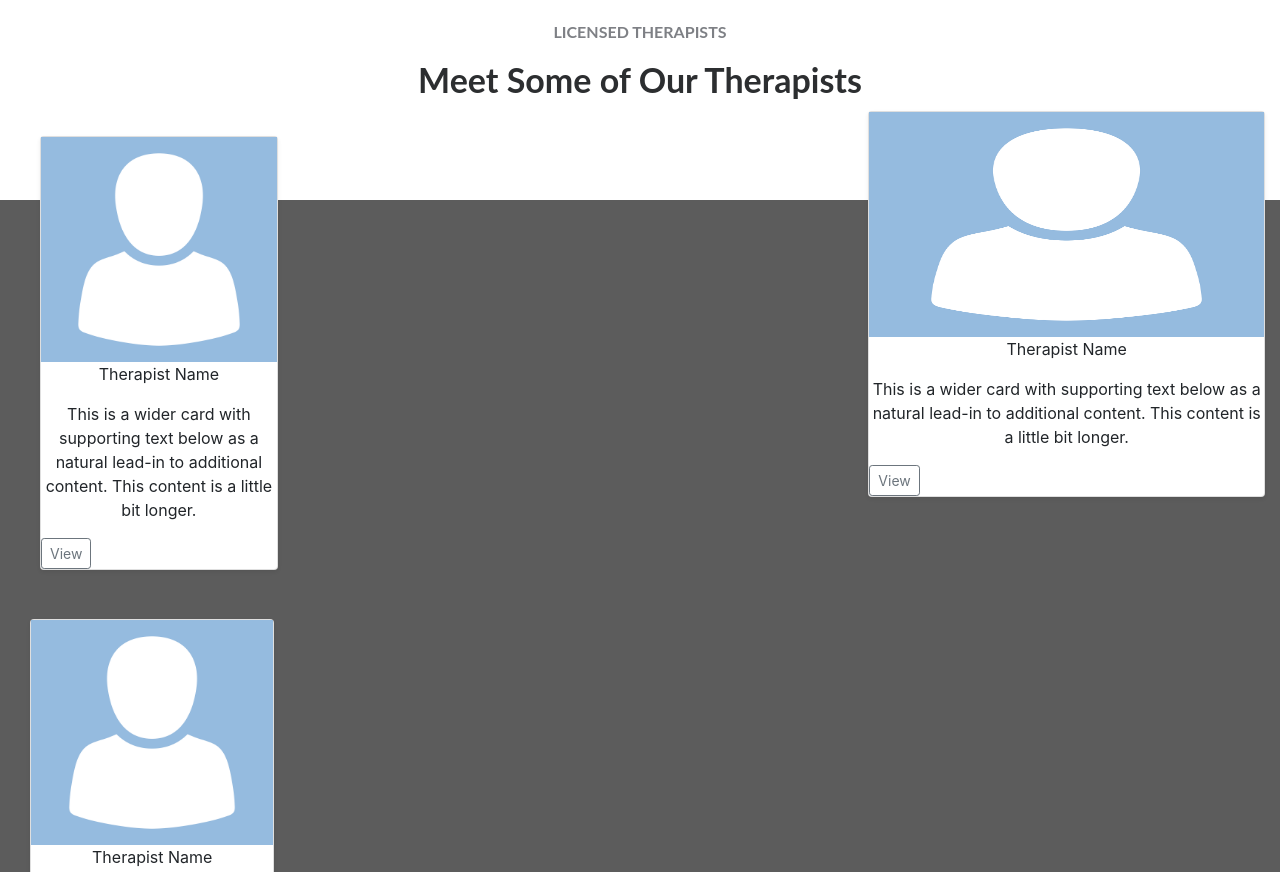
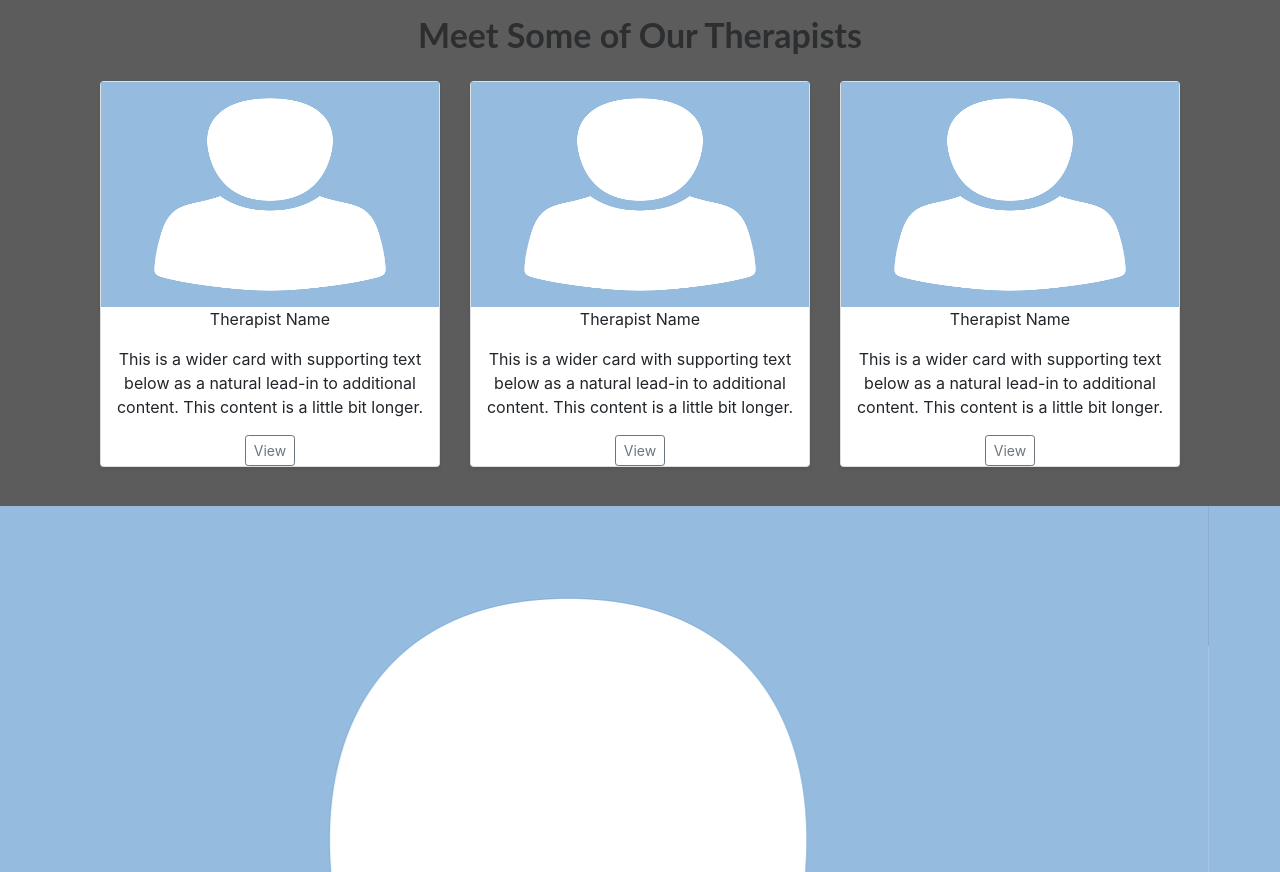
Before and after one commit to lwerre/hackathon, a website: page TherapyCircles/index1.html in a window 1280 px wide. Shown: the part 1356-2228 px from the top of the page. Drawn offline with Linux system fonts and the light colour scheme.

Commit message:
fixed therapist all in a row now

```diff
--- a/TherapyCircles/css/index.css
+++ b/TherapyCircles/css/index.css
@@ -129,13 +129,13 @@ color: #7E8085;
 /* Add padding BETWEEN each column (if you want) */
 .row,
 .row > .column {
-  padding: 25px;
+  padding: 15px;
 }
 
 /*Create three equal columns that float next to each other */
 .column {
   float: center;
-  width: 33%;
+  width: 30%;
 }
 
 footer {
--- a/TherapyCircles/index1.html
+++ b/TherapyCircles/index1.html
@@ -148,7 +148,7 @@
             <p>Therapist Name</p>
               <p class="card-text">This is a wider card with supporting text below as a natural lead-in to additional content. This content is a little bit longer.</p>
 
-              <div class="d-flex justify-content-between align-items-center">
+              <div >
 
                 <div class="btn-group">
                   <button type="button" class="btn btn-sm btn-outline-secondary">View</button>
@@ -158,39 +158,43 @@
 
             </div>
           </div>
-        </div>
-        <div class="col-md-4">
-          <div class="card mb-4 shadow-sm">
-          <img src="images/avatar.png" width="100%" height="225" />
-          <p>Therapist Name</p>
-              <p class="card-text">This is a wider card with supporting text below as a natural lead-in to additional content. This content is a little bit longer.</p>
+          <div class="col-md-4">
+            <div class="card mb-4 shadow-sm">
+              <img src="images/avatar.png" width="100%" height="225" />
+              <p>Therapist Name</p>
+                <p class="card-text">This is a wider card with supporting text below as a natural lead-in to additional content. This content is a little bit longer.</p>
 
-              <div class="d-flex justify-content-between align-items-center">
+                <div >
 
-                <div class="btn-group">
-                  <button type="button" class="btn btn-sm btn-outline-secondary">View</button>
+                  <div class="btn-group">
+                    <button type="button" class="btn btn-sm btn-outline-secondary">View</button>
+                  </div>
+
+                </div>
+
+              </div>
+            </div>
+
+          <div class="col-md-4">
+            <div class="card mb-4 shadow-sm">
+              <img src="images/avatar.png" width="100%" height="225" />
+              <p>Therapist Name</p>
+                <p class="card-text">This is a wider card with supporting text below as a natural lead-in to additional content. This content is a little bit longer.</p>
+
+                <div >
+
+                  <div class="btn-group">
+                    <button type="button" class="btn btn-sm btn-outline-secondary">View</button>
+                  </div>
+
                 </div>
 
               </div>
             </div>
           </div>
         </div>
-        <div class="col-md-4">
-          <div class="card mb-4 shadow-sm">
-           <img src="images/avatar.png" width="100%" height="225" />
-           <p>Therapist Name</p>
-              <p class="card-text">This is a wider card with supporting text below as a natural lead-in to additional content. This content is a little bit longer.</p>
+      </div>
 
-              <div class="d-flex justify-content-between align-items-center">
-
-                <div class="btn-group">
-                  <button type="button" class="btn btn-sm btn-outline-secondary">View</button>
-                </div>
-
-              </div>
-            </div>
-          </div>
-        </div>
   </div>
 </div>
 
```
